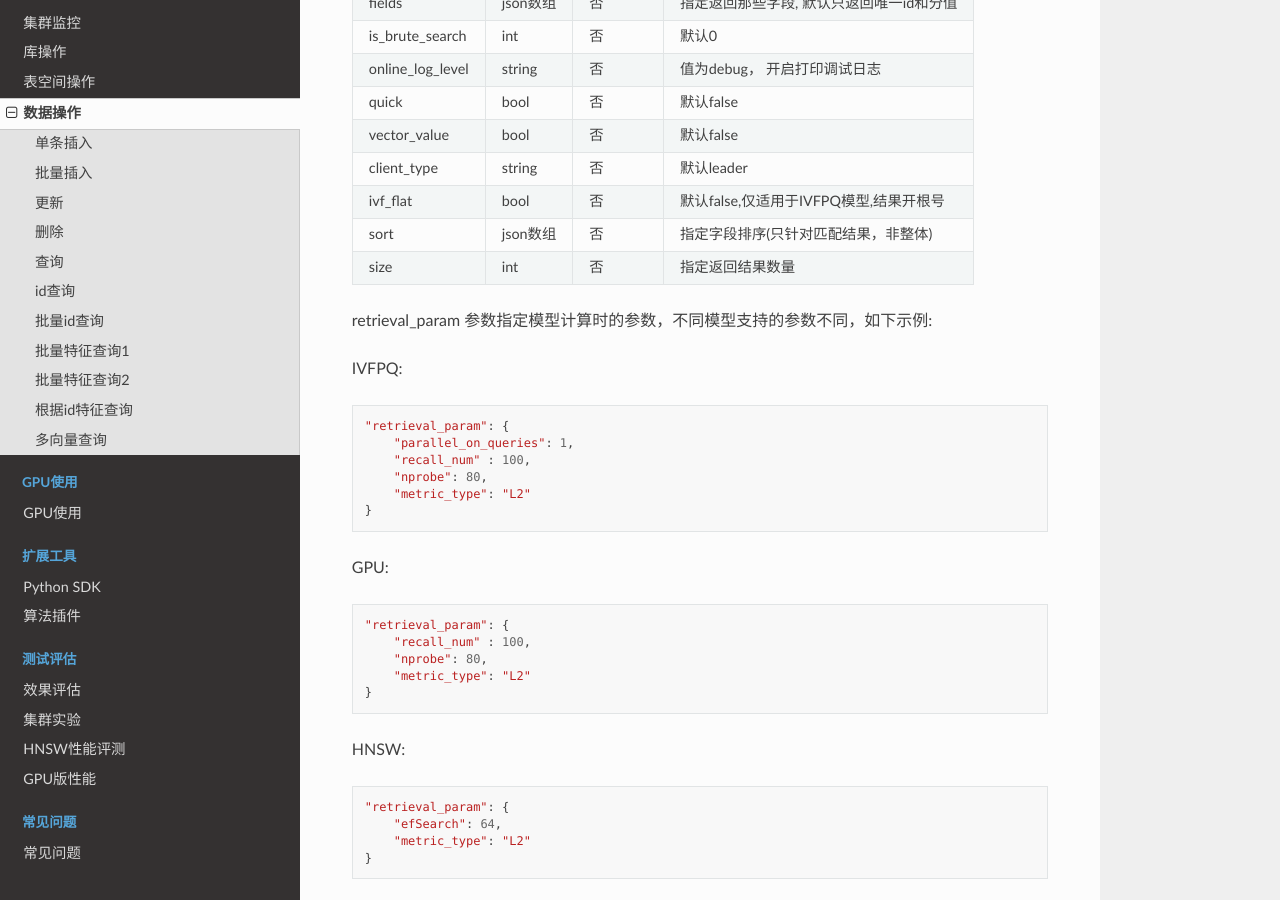
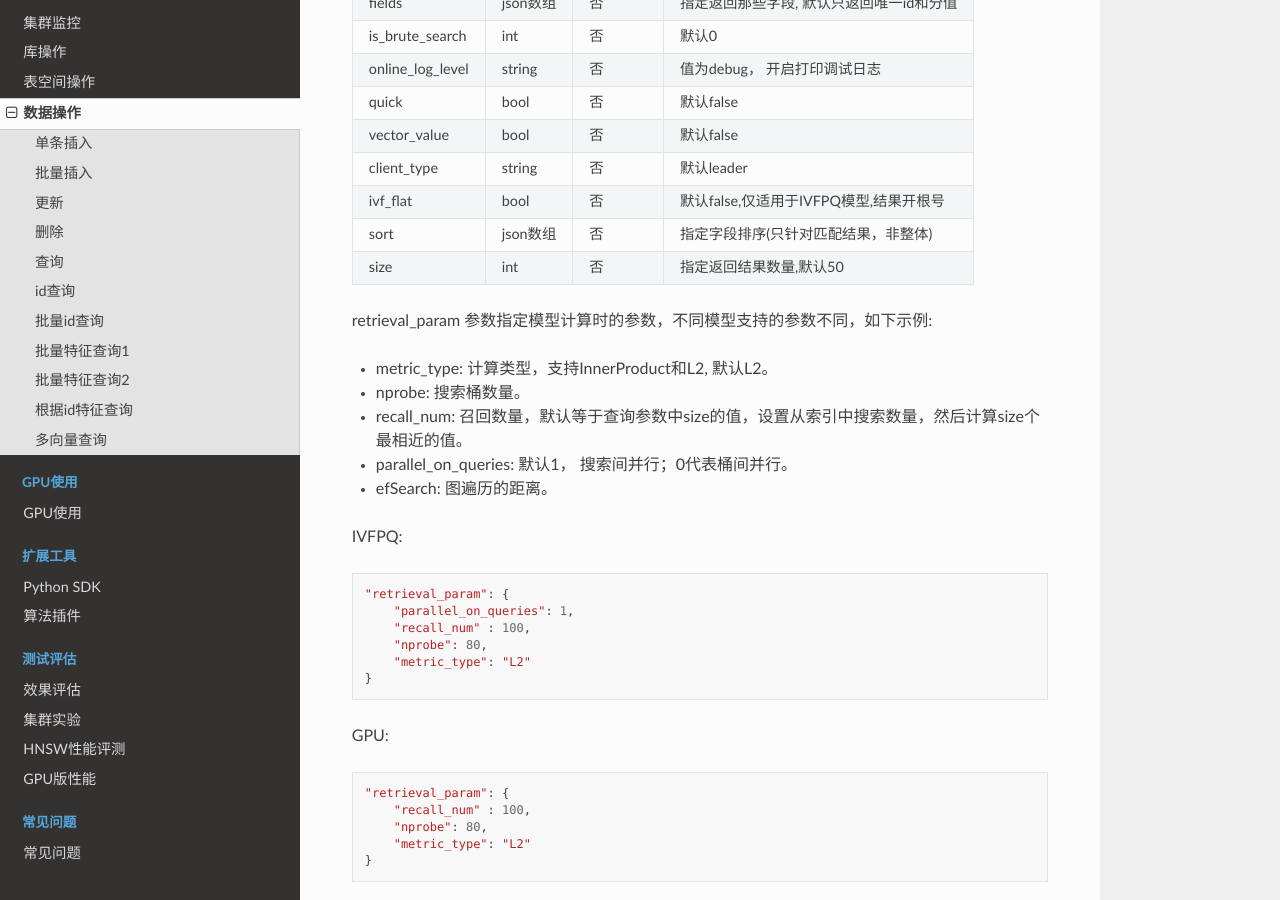
Before and after one commit to vearch/zh_docs, a Sphinx documentation site: the page built from docs/source/use_op/op_doc.rst, in a window 1280 px wide and 900 px high, scrolled down 3609 px. Built offline with Sphinx 7.4.7 and the Read the Docs theme 2.0.0, drawn with Linux system fonts in a browser that asks for light colours; pages that are not in the unit, such as notebooks, are missing from menus.

Commit message:
change some search param desc

```diff
--- a/docs/source/use_op/op_doc.rst
+++ b/docs/source/use_op/op_doc.rst
@@ -195,10 +195,20 @@ json格式的变体，{"index": {"_id": "v1"}} 指定记录的id, _id值为空
 +-------------------+---------------+----------+-----------------------------------------+
 |sort               |json数组       |否        |指定字段排序(只针对匹配结果，非整体)     |
 +-------------------+---------------+----------+-----------------------------------------+
-|size               |int            |否        |指定返回结果数量                         |
+|size               |int            |否        |指定返回结果数量,默认50                  |
 +-------------------+---------------+----------+-----------------------------------------+
 
 retrieval_param 参数指定模型计算时的参数，不同模型支持的参数不同，如下示例:
+
+- metric_type: 计算类型，支持InnerProduct和L2, 默认L2。
+
+- nprobe: 搜索桶数量。
+
+- recall_num: 召回数量，默认等于查询参数中size的值，设置从索引中搜索数量，然后计算size个最相近的值。
+
+- parallel_on_queries: 默认1， 搜索间并行；0代表桶间并行。
+
+- efSearch: 图遍历的距离。
 
 IVFPQ:
 ::
```
